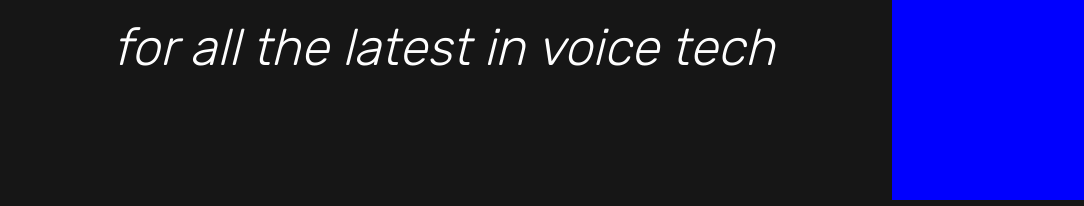
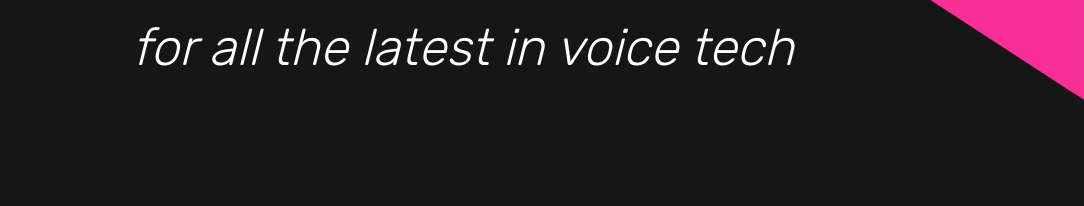
Before and after one commit to djc74/voiceworks, a Gatsby site: page / in a window 1280 px wide. Shown: the top 206 px of the page, 196-1280 px from the left. Built offline with nearby package versions, Linux system fonts and the light colour scheme; Gatsby itself is replaced by a stand-in of ours.

Commit message:
adding triangle to header

```diff
--- a/src/components/header.js
+++ b/src/components/header.js
@@ -25,9 +25,10 @@ const Blurb = styled.h1`
 `
 
 const NewsletterTriangle = styled.div`
-  background: blue;
-  height: 200px;
-  width: 15vw;
+  background: #f72f97;
+  clip-path: polygon(0 0, 100% 0, 100% 65%);
+  height: 12vw;
+  width: 12vw;
 `
 
 const Header = () => (
```
